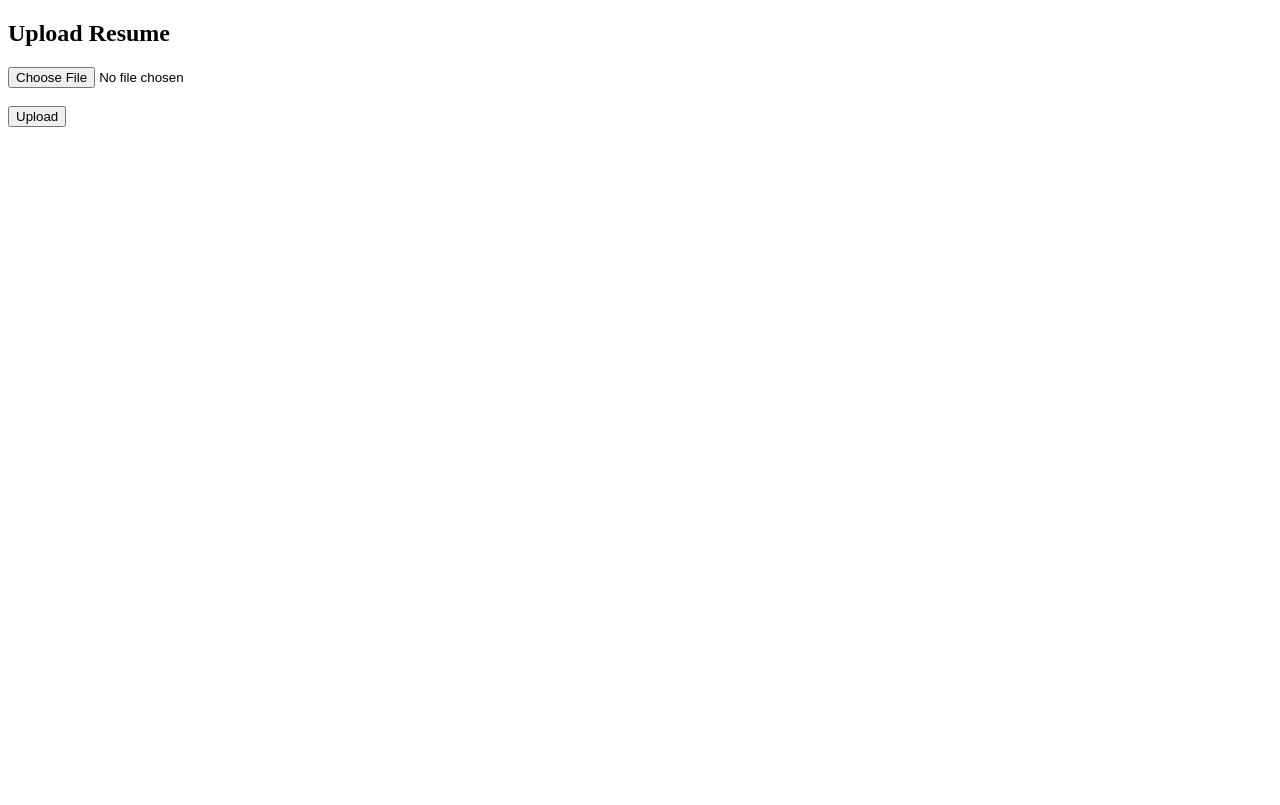
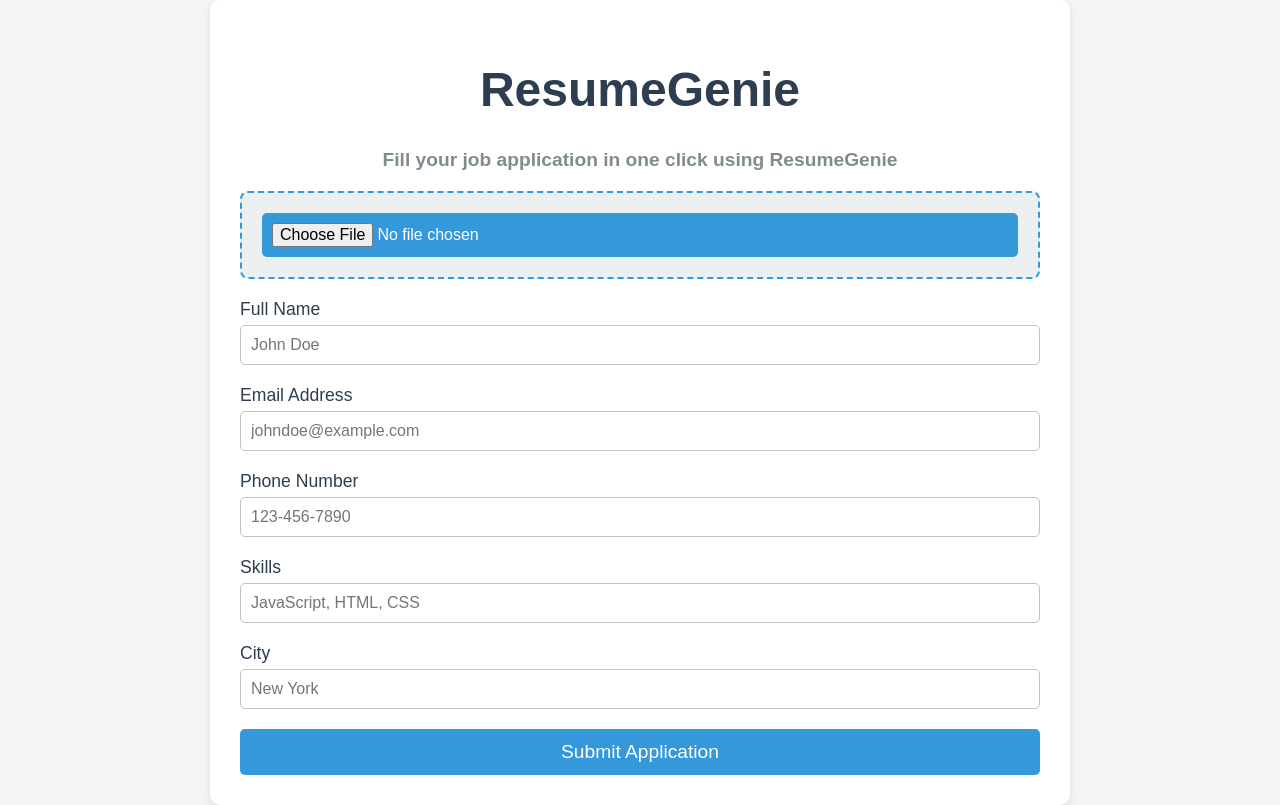
Before and after one commit to Technical-D/ResumeGenie, a plain HTML site: page frontend/index.html in a window 1280 px wide. Drawn offline with Linux system fonts and the light colour scheme.

Commit message:
fix:frontend-js-fixed

```diff
--- a/frontend/index.html
+++ b/frontend/index.html
@@ -3,18 +3,48 @@
 <head>
     <meta charset="UTF-8">
     <meta name="viewport" content="width=device-width, initial-scale=1.0">
-    <title>Resume Upload</title>
+    <title>ResumeGenie - Job Application</title>
+    <link rel="stylesheet" href="style.css">
 </head>
 <body>
-    <h2>Upload Resume</h2>
-    <form id="resume-form">
-        <input type="file" id="fileInput" name="file" accept=".pdf" required />
-        <br><br>
-        <button type="submit">Upload</button>
+
+<div class="container">
+    <h1>ResumeGenie</h1>
+    <h2>Fill your job application in one click using ResumeGenie</h2>
+
+    <!-- File Upload Box -->
+    <div class="upload-box">
+        <input type="file" id="resumeFile" accept="application/pdf">
+    </div>
+
+    <!-- Application Form -->
+    <form id="applicationForm">
+        <div class="form-group">
+            <label for="name">Full Name</label>
+            <input type="text" id="name" name="name" placeholder="John Doe" required>
+        </div>
+        <div class="form-group">
+            <label for="email">Email Address</label>
+            <input type="email" id="email" name="email" placeholder="johndoe@example.com" required>
+        </div>
+        <div class="form-group">
+            <label for="phone">Phone Number</label>
+            <input type="text" id="phone" name="phone" placeholder="123-456-7890" required>
+        </div>
+        <div class="form-group">
+            <label for="skills">Skills</label>
+            <input type="text" id="skills" name="skills" placeholder="JavaScript, HTML, CSS" required>
+        </div>
+        <div class="form-group">
+            <label for="city">City</label>
+            <input type="text" id="city" name="city" placeholder="New York" required>
+        </div>
+        <button type="button" id="submitBtn">Submit Application</button>
     </form>
 
-    <h3 id="responseMessage"></h3>
+</div>
 
-    <script src="script.js"></script>
+<script src="script.js"></script>
+
 </body>
 </html>
--- a/frontend/script.js
+++ b/frontend/script.js
@@ -1,44 +1,42 @@
-document.addEventListener('DOMContentLoaded', function () {
-    const form = document.getElementById('resume-form'); // Ensure form is accessed only after the DOM is fully loaded
+async function handleFileUpload(event) {
+    const file = event.target.files[0];
 
-    form.addEventListener('submit', async function (event) {
-        event.preventDefault(); // Prevent the default form submission behavior
+    if (!file) {
+        alert('Please select a PDF file.');
+        return;
+    }
 
-        console.log("Form submission intercepted");
+    const apiKey = '8726d0e9c5b16722a784d7662cba921e793e7ae43f0ef0633976422885dc8fe0';
 
-        const fileInput = document.getElementById("fileInput");
-        const file = fileInput.files[0];
+    const formData = new FormData();
+    formData.append('file', file);
 
-        if (!file) {
-            alert("Please select a file before submitting.");
-            return;
+    const requestOptions = {
+        method: 'POST',
+        headers: {
+            'API-Key': apiKey,
+        },
+        body: formData,
+    };
+
+    try {
+        const response = await fetch('http://127.0.0.1:5000/api/parse_resume', requestOptions);
+
+        if (!response.ok) {
+            throw new Error(`HTTP error! status: ${response.status}`);
         }
 
-        const formData = new FormData();
-        formData.append("file", file); // Append the file to the FormData object
+        const result = await response.json();
+        console.log(result);
+        document.getElementById('name').value = result.name || '';
+        document.getElementById('email').value = result.email || '';
+        document.getElementById('phone').value = result.phone || '';
+        document.getElementById('skills').value = result.skills || '';
+        document.getElementById('city').value = result.city || '';
 
-        const apiKey = 'YOUR_API_KEY'; // Replace with your actual API key
+    } catch (error) {
+        console.error('Error uploading file:', error);
+    }
+}
 
-        try {
-            const response = await fetch(`http://127.0.0.1:5000/parse_resume/`, {
-                method: "POST",
-                headers:{
-                    "API-Key": "8726d0e9c5b16722a784d7662cba921e793e7ae43f0ef0633976422885dc8fe0"
-                },
-                body: formData,
-                mode: 'cors'
-            });
-
-            if (response.ok) {
-                const result = await response.json();
-                document.getElementById("responseMessage").innerText = `Resume processed successfully. Name: ${result.name}, Email: ${result.email}`;
-            } else {
-                const errorText = await response.text();
-                document.getElementById("responseMessage").innerText = `Error: ${errorText}`;
-            }
-        } catch (error) {
-            console.error("Error:", error);
-            document.getElementById("responseMessage").innerText = `An error occurred while uploading the resume.`;
-        }
-    });
-});
+document.getElementById('resumeFile').addEventListener('change', handleFileUpload);
--- a/frontend/style.css
+++ b/frontend/style.css
@@ -0,0 +1,84 @@
+body {
+    font-family: Arial, sans-serif;
+    background-color: #f4f4f4;
+    display: flex;
+    justify-content: center;
+    align-items: center;
+    margin: 0;
+}
+.container {
+    width: 80%;
+    max-width: 800px;
+    padding: 30px;
+    background-color: #fff;
+    border-radius: 10px;
+    box-shadow: 0 4px 8px rgba(0, 0, 0, 0.1);
+}
+h1 {
+    text-align: center;
+    font-size: 3em;
+    color: #2c3e50;
+}
+h2 {
+    text-align: center;
+    font-size: 1.2em;
+    color: #7f8c8d;
+    margin-top: 10px;
+}
+.upload-box {
+    margin: 20px 0;
+    text-align: center;
+    padding: 20px;
+    border: 2px dashed #3498db;
+    border-radius: 8px;
+    background-color: #ecf0f1;
+}
+.upload-box input {
+    font-size: 1em;
+    padding: 10px;
+    background-color: #3498db;
+    color: white;
+    border: none;
+    cursor: pointer;
+    border-radius: 5px;
+}
+.upload-box input:hover {
+    background-color: #2980b9;
+}
+.form-group {
+    margin-bottom: 20px;
+}
+label {
+    font-size: 1.1em;
+    display: block;
+    margin-bottom: 5px;
+    color: #2c3e50;
+}
+input, select {
+    width: 100%;
+    padding: 10px;
+    font-size: 1em;
+    border: 1px solid #bdc3c7;
+    border-radius: 5px;
+    box-sizing: border-box;
+}
+button {
+    width: 100%;
+    padding: 12px;
+    font-size: 1.2em;
+    color: white;
+    background-color: #3498db;
+    border: none;
+    cursor: pointer;
+    border-radius: 5px;
+}
+button:hover {
+    background-color: #2980b9;
+}
+#responseContainer {
+    display: none;
+    margin-top: 20px;
+    background-color: #f1c40f;
+    padding: 15px;
+    border-radius: 5px;
+}
```
Also changed, not shown: 3 other files.
